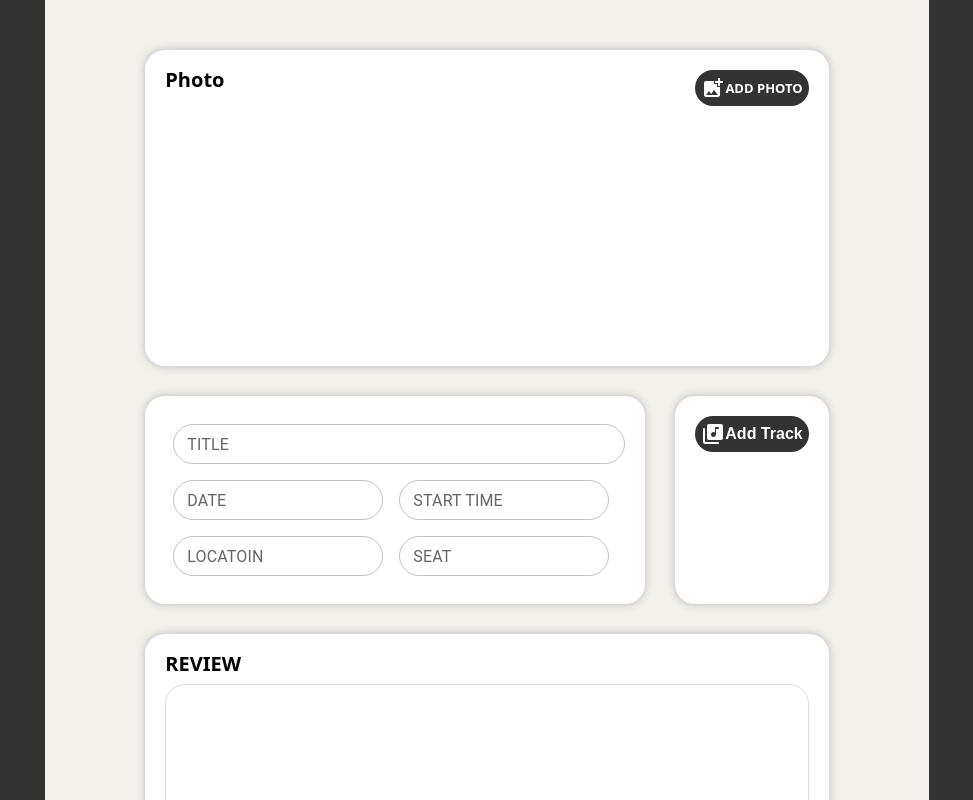
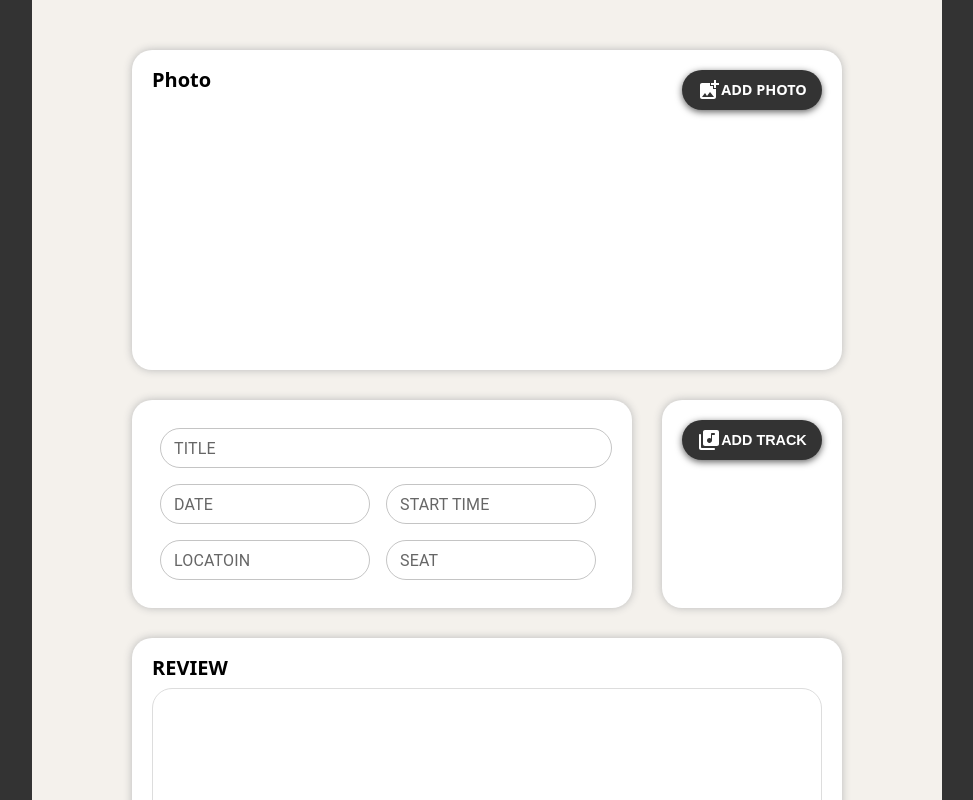
Before and after one commit to dawn0314/ticket-book, a React (Vite) app: page /create-ticket in a window 1280 px wide. Shown: the whole page, without its empty margins (153-1126 px from the left). Built offline with nearby package versions, Linux system fonts and the light colour scheme.

Commit message:
style: add button effect

```diff
--- a/src/components/ticket/add-photo.tsx
+++ b/src/components/ticket/add-photo.tsx
@@ -2,7 +2,7 @@ import React, { useState, useEffect } from "react";
 import styled from "styled-components";
 import AddPhotoAlternateIcon from "@mui/icons-material/AddPhotoAlternate";
 import Button from "@mui/material/Button";
-import { sharedWrapper, sharedTitle } from "./sharedStyles";
+import { sharedWrapper, sharedTitle, sharedButton } from "./sharedStyles";
 
 export default function AddPhoto({ setTicketInfo }) {
   const [selectedImages, setSelectedImages] = useState([]);
@@ -59,12 +59,10 @@ const Title = styled.div`
 const PhotoUpload = styled.label`
   display: flex;
   align-items: center;
-  font-size: 13px;
-  border-radius: 20px;
-  padding: 6px;
+  width: 140px;
+  padding: 10px;
   cursor: pointer;
-  color: #fff;
-  background-color: var(--primary-dark);
+  ${sharedButton}
 `;
 const PhotoInput = styled.input`
   display: none;
--- a/src/components/ticket/music-search/setlist.tsx
+++ b/src/components/ticket/music-search/setlist.tsx
@@ -2,28 +2,23 @@ import React, { useState } from "react";
 import { styled, css } from "styled-components";
 import MusicSearch from "./music-search";
 import LibraryMusicRoundedIcon from "@mui/icons-material/LibraryMusicRounded";
-import { sharedWrapper } from "../sharedStyles";
+import { sharedWrapper, sharedButton } from "../sharedStyles";
 import { Drawer } from "@mui/material";
 const Wrapper = styled.div`
   ${sharedWrapper}
 `;
 
 const AddTrack = styled.button`
-  display: flex;
-  align-items: center;
-  font-size: 16px;
-  border-radius: 20px;
-  padding: 6px;
-  font-weight: 600;
-  color: #fff;
-  background-color: var(--primary-dark);
-  border: none;
+  width: 140px;
+  padding: 10px;
+  ${sharedButton}
 `;
 
 const SetListContainer = styled.div`
   display: flex;
   flex-direction: column;
 `;
+
 export default function Setlist() {
   const [open, setOpen] = useState(false);
   const [selectedTracks, setSelectedTracks] = useState([]);
--- a/src/components/ticket/music-search/track-list.tsx
+++ b/src/components/ticket/music-search/track-list.tsx
@@ -1,6 +1,8 @@
 import React, { useEffect, useState } from "react";
 import { List, Checkbox, ListItemButton, ListItemText } from "@mui/material";
 import styled from "styled-components";
+import { createTheme, ThemeProvider } from "@mui/material/styles";
+import { sharedButton } from "../sharedStyles";
 
 export default function TrackList({
   accessToken,
@@ -58,7 +60,7 @@ export default function TrackList({
   };
 
   return (
-    <>
+    <ThemeProvider theme={theme}>
       <TrackContainer>
         <List>
           {tracklist.map((track, id) => (
@@ -77,9 +79,23 @@ export default function TrackList({
         </List>
       </TrackContainer>
       <Submit onClick={handleSave}>Submit</Submit>
-    </>
+    </ThemeProvider>
   );
 }
+
+const theme = createTheme({
+  components: {
+    MuiCheckbox: {
+      styleOverrides: {
+        root: {
+          "&.Mui-checked": {
+            color: "var(--accent)",
+          },
+        },
+      },
+    },
+  },
+});
 
 const TrackContainer = styled.div`
   display: flex;
@@ -98,12 +114,8 @@ const Submit = styled.button`
   left: 410px;
   top: 20px;
   width: 80px;
-  height: 40px;
-  font-size: 16px;
-  border-radius: 20px;
   padding: 6px;
   font-weight: 600;
-  color: #fff;
-  background-color: var(--primary-dark);
   border: none;
+  ${sharedButton}
 `;
--- a/src/components/ticket/sharedStyles.ts
+++ b/src/components/ticket/sharedStyles.ts
@@ -13,3 +13,29 @@ export const sharedTitle = css`
   font-size: 20px;
   font-weight: 600;
 `;
+
+export const sharedButton = css`
+  height: 2.5rem;
+  border-radius: calc(2.5rem / 2);
+  font-size: 0.9rem;
+  font-weight: 600;
+  color: #fff;
+  display: flex;
+  align-items: center;
+  justify-content: center;
+  border: none;
+  background-color: var(--primary-dark);
+  box-shadow: 0px 2px 7px #616161;
+  border: 0;
+  transition: all 0.3s;
+  text-transform: uppercase;
+
+  &:hover {
+    box-shadow: 0px 4px 12px -5px #616161;
+    transform: scale(1.03);
+  }
+  &:active {
+    box-shadow: 0px 3px 8px #3b3b3b;
+    transform: scale(0.98);
+  }
+`;
--- a/src/routes/create-ticket.tsx
+++ b/src/routes/create-ticket.tsx
@@ -4,6 +4,7 @@ import Setlist from "../components/ticket/music-search/setlist";
 import AddPhoto from "../components/ticket/add-photo";
 import Details from "../components/ticket/details";
 import Review from "../components/ticket/review";
+import { sharedButton } from "../components/ticket/sharedStyles.ts";
 
 export interface TicketInfo {
   photo: File;
@@ -72,13 +73,17 @@ const FlexContainer = styled.div`
 `;
 const AddButton = styled.button`
   width: 150px;
-  height: 50px;
-  padding: 15px;
+  height: 50px !important;
+  padding: 12px !important;
   font-weight: 600;
   border: none;
-  border-radius: 50px;
-  background-color: var(--accent);
+  background-color: var(--accent) !important;
   color: #fff;
-  font-size: 20px;
   margin-left: auto;
+  ${sharedButton}
+  box-shadow: 0px 2px 7px #818181 !important;
+  &:active {
+    box-shadow: 0px 4px 8px #686662 !important;
+    transform: scale(0.98);
+  }
 `;
```
